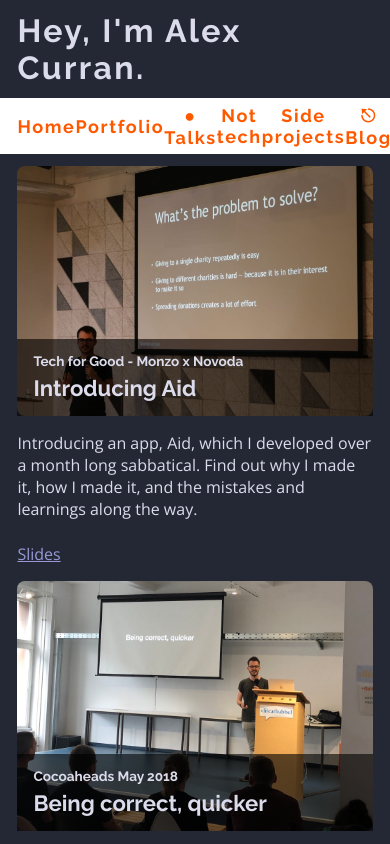
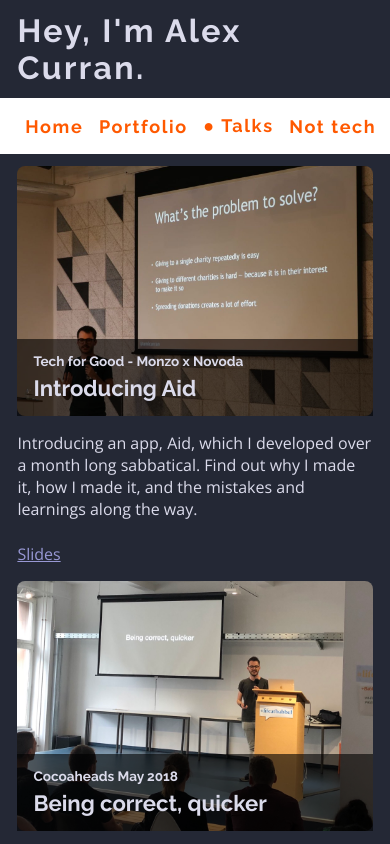
Before and after one commit to amlcurran/website, a Gatsby site: page /talks in a window 390 px wide. Shown: the top 844 px of the page. Built offline with nearby package versions, Linux system fonts and the light colour scheme; Gatsby itself is replaced by a stand-in of ours.

Commit message:
Get the header scrollable on small devices

```diff
--- a/src/components/header.tsx
+++ b/src/components/header.tsx
@@ -5,6 +5,7 @@ import Styling from "./styling";
 
 const linkHostStyle: CSSProperties = {
   backgroundColor: Styling.white,
+  marginBottom: 12,
 }
 
 const myStyle: CSSProperties = {
@@ -20,7 +21,6 @@ const linkHostInnerStyle: CSSProperties = {
   display: "flex",
   alignItems: "center",
   marginTop: 0,
-  marginBottom: 12,
   minHeight: 56
 }
 
@@ -61,14 +61,14 @@ const Header = () => {
     <header>
       <div style={{ ...contentStyle, ...myStyle }}>Hey, I'm Alex Curran.</div>
       <div style={linkHostStyle} className="emphasisBox">
-        <div style={{ ...contentStyle, ...linkHostInnerStyle }}>
+        <nav style={{ ...contentStyle, ...linkHostInnerStyle }}>
           <HeaderLink to="/" text="Home" current={location} />
           <HeaderLink to="/portfolio" text="Portfolio" current={location} />
           <HeaderLink to="/talks" text="Talks" current={location} />
           <HeaderLink to="/not-tech" text="Not tech" current={location} />
           <HeaderLink to="/side-projects" text="Side projects" current={location} />
           <a href="https://www.medium.com/@amlcurran" style={externalLinkStyle} target="_blank">⎋ Blog</a>
-        </div>
+        </nav>
       </div>
     </header>
   )
--- a/src/components/layout.css
+++ b/src/components/layout.css
@@ -253,8 +253,16 @@ code {
   padding-top: 0.2em;
   padding-bottom: 0.2em;
 }
-@media only screen and (max-width: 480px) {
+@media only screen and (max-width: 600px) {
   html {
     font-size: 100%;
   }
+  nav {
+    width: 600px;
+    display: table;
+    table-layout: fixed;
+  }
+  .emphasisBox {
+    overflow: scroll;
+  }
 }
```
